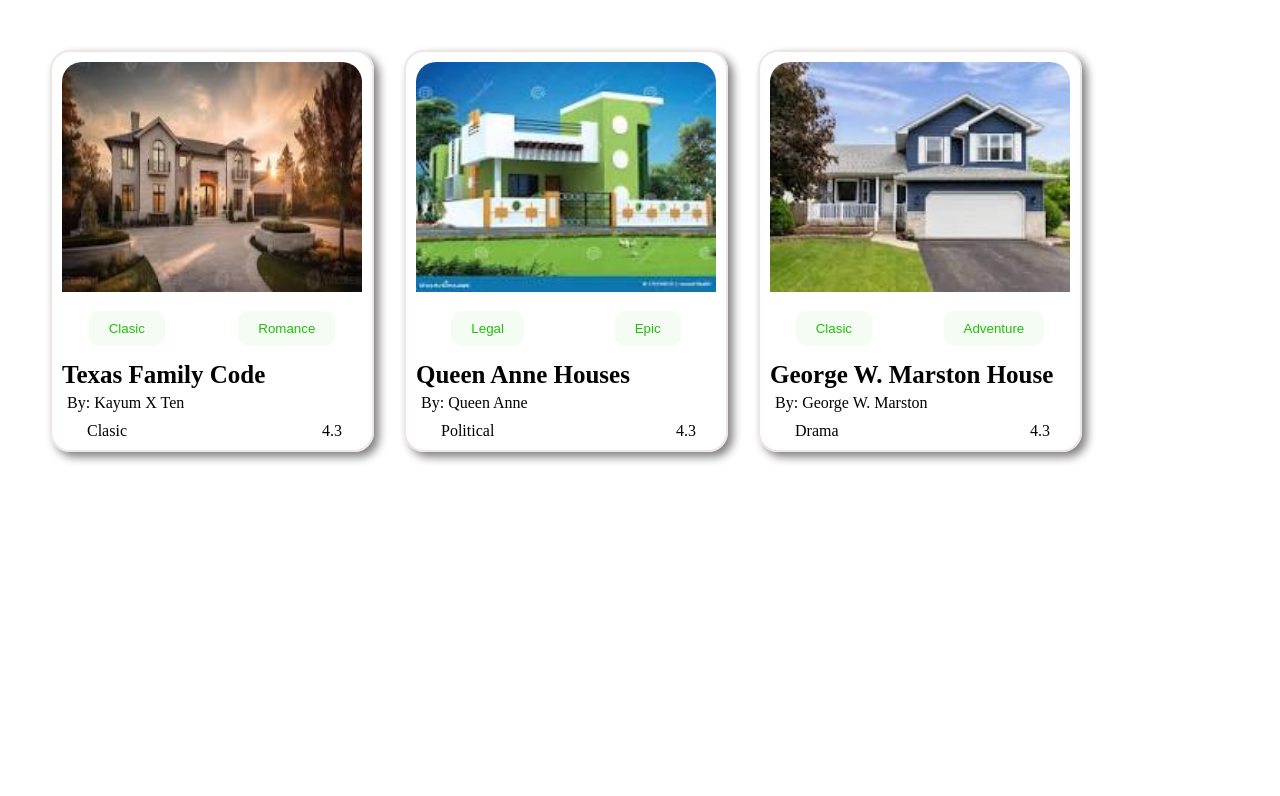
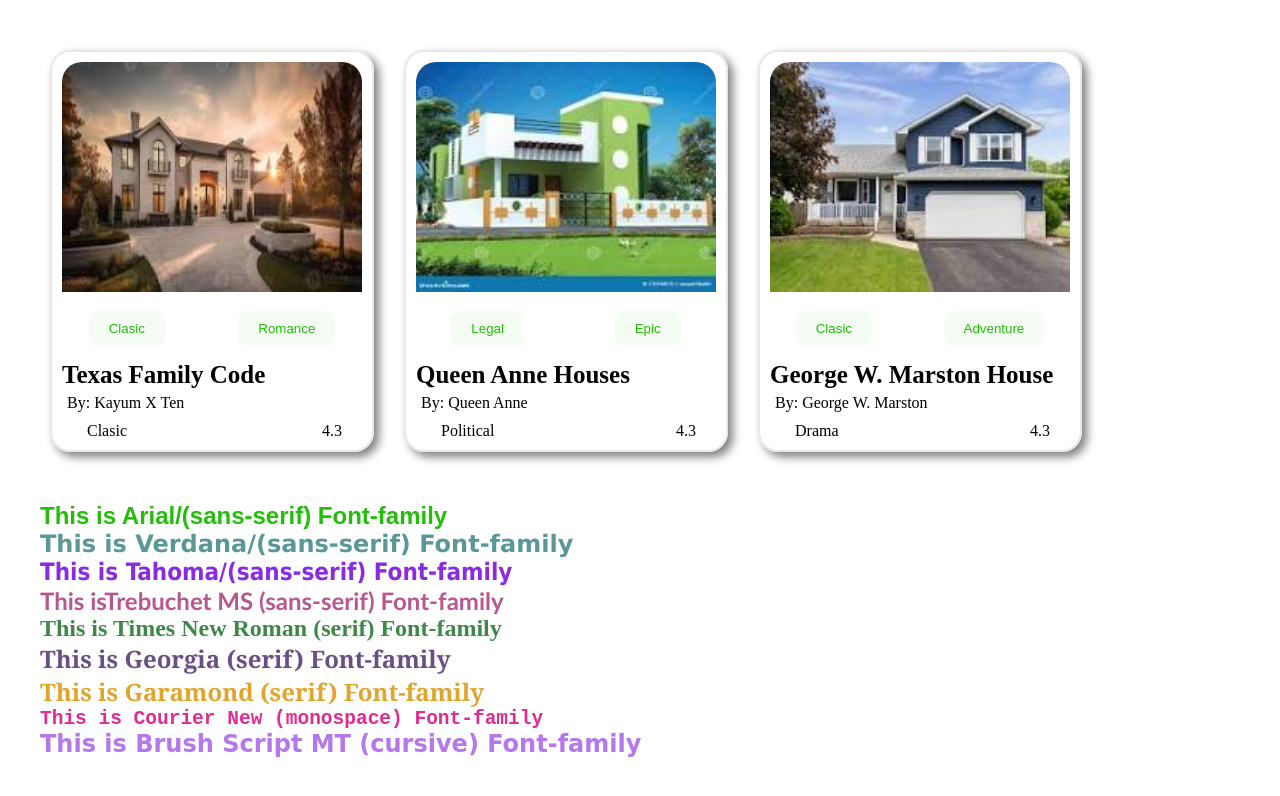
Before and after one commit to Kayum-Ali/MERN-Batch-113, a plain HTML site: page index.html in a window 1280 px wide. Drawn offline with Linux system fonts and the light colour scheme.

Commit message:
font added

```diff
--- a/index.html
+++ b/index.html
@@ -55,6 +55,18 @@
           </div>
         </div>
       </section>
+
+      <section class="font">
+        <h1 class="arial">This is Arial/(sans-serif) Font-family</h1>
+        <h1 class="verdana">This is Verdana/(sans-serif) Font-family</h1>
+        <h1 class="tahoma">This is Tahoma/(sans-serif) Font-family</h1>
+        <h1 class="trebuchet">This isTrebuchet MS (sans-serif) Font-family</h1>
+        <h1 class="times">This is Times New Roman (serif) Font-family</h1>
+        <h1 class="georgia">This is Georgia (serif) Font-family</h1>
+        <h1 class="garamond">This is Garamond (serif) Font-family</h1>
+        <h1 class="monospace">This is Courier New (monospace) Font-family</h1>
+        <h1 class="cursive">This is Brush Script MT (cursive) Font-family</h1>
+      </section>
     </main>
   </body>
 </html>
--- a/style.css
+++ b/style.css
@@ -46,3 +46,43 @@ p {
   justify-content: space-between;
   padding: 0 20px;
 }
+
+.font {
+  margin: 20px 40px;
+}
+.arial {
+  font-family: "Arial", sans-serif;
+  color: #23be0a;
+}
+.verdana {
+  font-family: "Verdana", sans-serif;
+  color: rgb(90, 152, 152);
+}
+.tahoma {
+  font-family: "Tahoma", sans-serif;
+  color: blueviolet;
+}
+.trebuchet {
+  font-family: "Trebuchet MS", sans-serif;
+  color: rgb(184, 86, 143);
+}
+.times {
+  font-family: "Times New Roman", Times, serif;
+  color: rgb(62, 135, 73);
+}
+.georgia {
+  font-family: Georgia, "Times New Roman", Times, serif;
+  color: rgb(105, 79, 131);
+}
+.garamond {
+  font-family: Georgia, "Times New Roman", Times, serif;
+  color: rgb(226, 165, 43);
+}
+.monospace {
+  font-family: monospace;
+  color: rgb(226, 43, 144);
+}
+.cursive {
+  font-family: cursive;
+  color: rgba(137, 43, 226, 0.638);
+}
```
